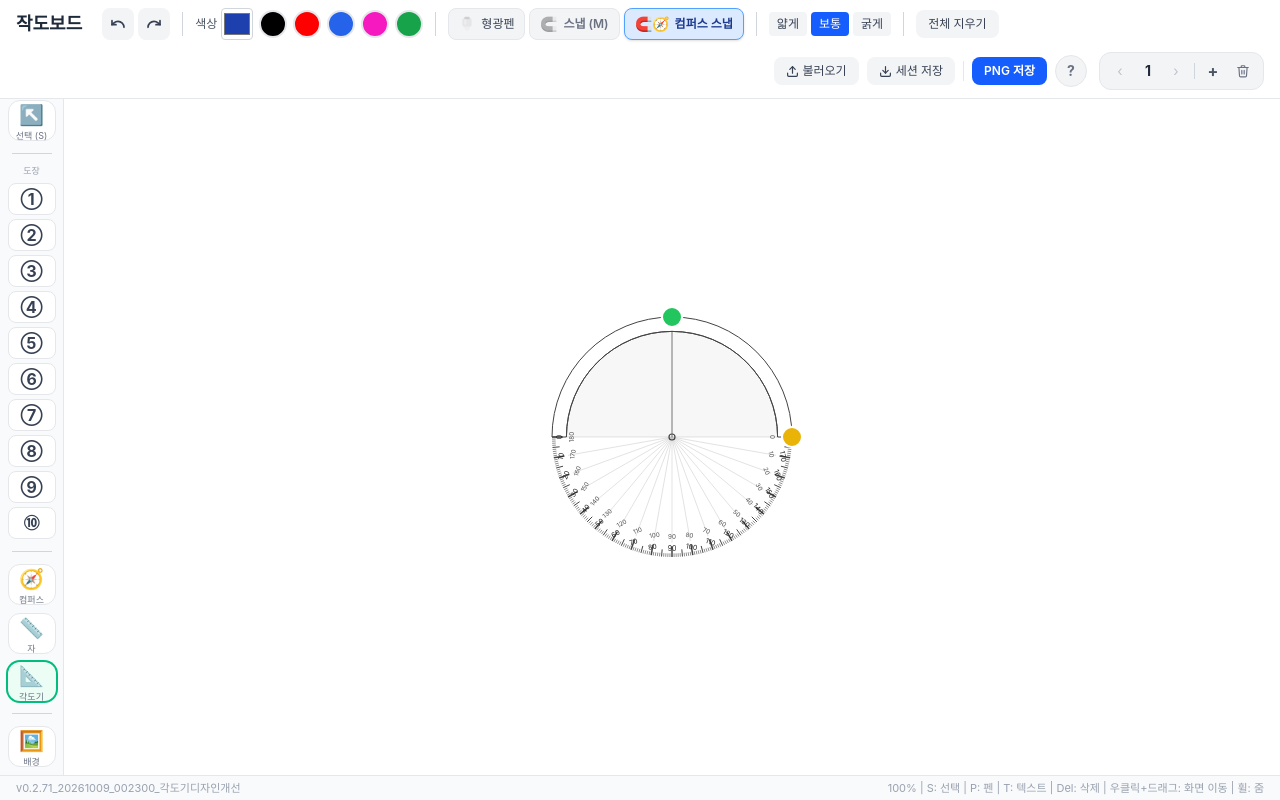
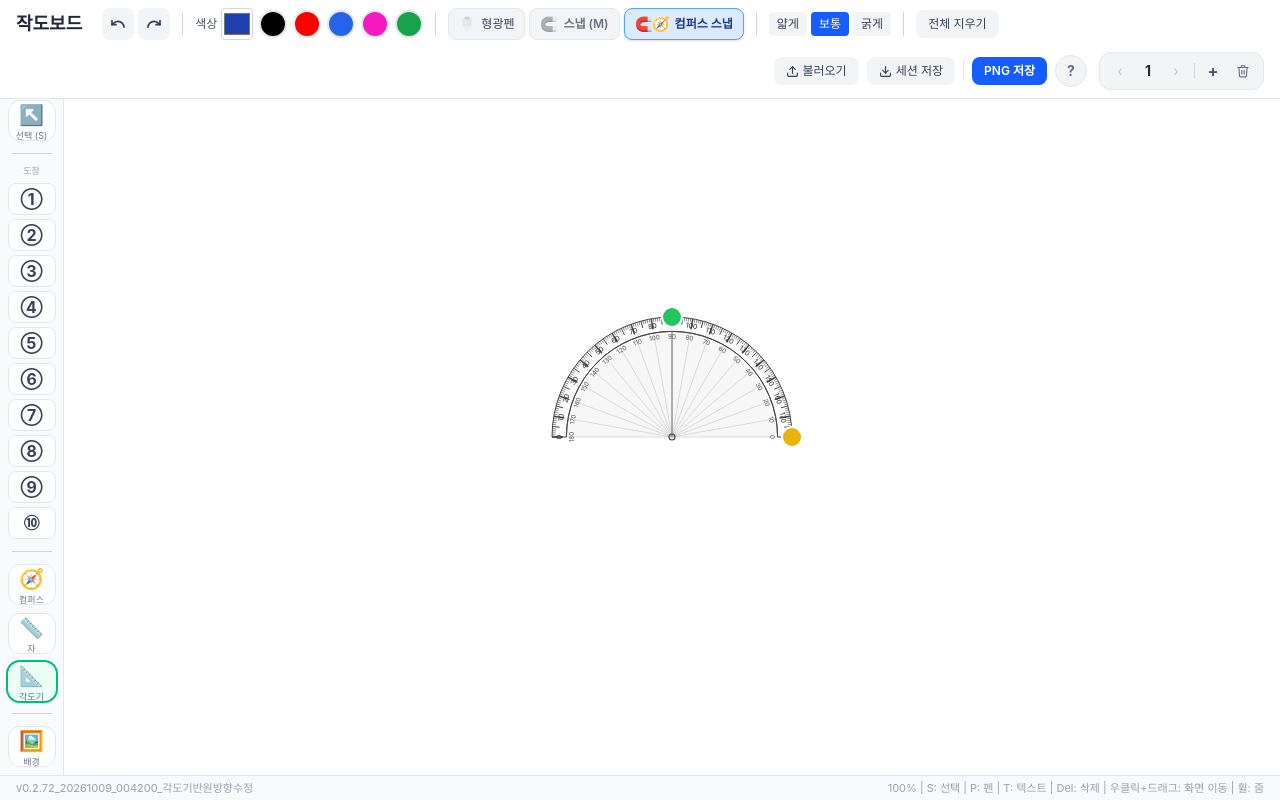
Before and after one commit to mathwawawa-dev/geometric_construction, a React (Vite) app: page / in a window 1280 px wide. Both pictures are taken after a click on the button "📐 각도기". Built offline with nearby package versions, Linux system fonts and the light colour scheme.

Commit message:
v0.2.72_20261009_004200_각도기반원방향수정

```diff
--- a/src/App.jsx
+++ b/src/App.jsx
@@ -17,7 +17,7 @@ if (typeof window !== 'undefined') {
   };
 }
 
-const VERSION = 'v0.2.71_20261009_002300_각도기디자인개선'
+const VERSION = 'v0.2.72_20261009_004200_각도기반원방향수정'
 
 export default function App() {
   const canvasRef = useRef(null)
--- a/src/components/ProtractorTool.jsx
+++ b/src/components/ProtractorTool.jsx
@@ -70,15 +70,18 @@ export default function ProtractorTool({ protractor, setProtractor, onInteractio
 
   const degAngle = angle * (180 / Math.PI)
 
-  // 바깥 반경 (눈금 시작), 안쪽 반경 (반원 호 띠)
   const R_outer = radius
   const R_inner = radius * 0.88  // 눈금 띠 안쪽
 
-  // 눈금 배열 0~180
   const ticks = Array.from({ length: 181 }, (_, i) => i)
+  const radialLines = [10,20,30,40,50,60,70,80,90,100,110,120,130,140,150,160,170]
 
-  // 10도 단위 방사선 (사진처럼 중심에서 뻗는 선)
-  const radialLines = [10,20,30,40,50,60,70,80,90,100,110,120,130,140,150,160,170]
+  // SVG는 Y가 아래로 증가 → 반원 위쪽은 cy - r*sin(θ)
+  // tickRad: i=0 → left(π), i=90 → top(π/2), i=180 → right(0)
+  const aX = (r, tickRad) => cx + r * Math.cos(tickRad)
+  const aY = (r, tickRad) => cy - r * Math.sin(tickRad)  // ← 핵심: 마이너스
+
+  const labelDegrees = [0,10,20,30,40,50,60,70,80,90,100,110,120,130,140,150,160,170,180]
 
   return (
     <svg
@@ -92,14 +95,14 @@ export default function ProtractorTool({ protractor, setProtractor, onInteractio
         onMouseDown={onPointerDown('center')}
         onTouchStart={onPointerDown('center')}
       >
-        {/* 반원 내부 채우기 (연한 회색 배경) */}
+        {/* 반원 내부 채우기 (호=위쪽, 직선=아래 기준선) */}
         <path
           d={`M ${cx - R_outer} ${cy} A ${R_outer} ${R_outer} 0 0 1 ${cx + R_outer} ${cy} Z`}
           fill="rgba(245, 245, 245, 0.75)"
           stroke="none"
         />
 
-        {/* 바깥 반원 호 (눈금 띠) — 두꺼운 흰 채움 띠 */}
+        {/* 눈금 띠 (바깥호 + 안쪽호 사이 흰 띠) */}
         <path
           d={`M ${cx - R_outer} ${cy} A ${R_outer} ${R_outer} 0 0 1 ${cx + R_outer} ${cy}
               L ${cx + R_inner} ${cy} A ${R_inner} ${R_inner} 0 0 0 ${cx - R_inner} ${cy} Z`}
@@ -108,58 +111,50 @@ export default function ProtractorTool({ protractor, setProtractor, onInteractio
           strokeWidth="1"
         />
 
-        {/* 10도 단위 방사선 (중심에서 R_inner까지) */}
+        {/* 10도 단위 방사선 (중심 → R_inner) */}
         {radialLines.map((deg) => {
-          const rad = Math.PI - (deg * Math.PI) / 180
-          const x2 = cx + R_inner * Math.cos(rad)
-          const y2 = cy + R_inner * Math.sin(rad)
+          const tickRad = Math.PI - (deg * Math.PI) / 180
           return (
-            <line key={deg} x1={cx} y1={cy} x2={x2} y2={y2}
-              stroke="#bbb" strokeWidth="0.7" opacity="0.6"
+            <line key={deg}
+              x1={cx} y1={cy}
+              x2={aX(R_inner, tickRad)} y2={aY(R_inner, tickRad)}
+              stroke="#bbb" strokeWidth="0.7" opacity="0.7"
             />
           )
         })}
 
-        {/* 기준선 (지름) */}
+        {/* 기준 지름 수평선 */}
         <line x1={cx - R_inner} y1={cy} x2={cx + R_inner} y2={cy}
-          stroke="#bbb" strokeWidth="0.7" opacity="0.6"
+          stroke="#bbb" strokeWidth="0.7" opacity="0.7"
         />
 
-        {/* 눈금 (바깥호에 새기기) */}
+        {/* 눈금 (바깥에서 안쪽으로) */}
         {ticks.map((i) => {
           const tickRad = Math.PI - (i * Math.PI) / 180
           const is10 = i % 10 === 0
           const is5  = i % 5 === 0
-          const is1  = !is5
-
-          // 눈금 길이
           const tickLen = is10 ? R_outer * 0.09 : is5 ? R_outer * 0.06 : R_outer * 0.03
-
-          const x1 = cx + R_outer * Math.cos(tickRad)
-          const y1 = cy + R_outer * Math.sin(tickRad)
-          const x2 = cx + (R_outer - tickLen) * Math.cos(tickRad)
-          const y2 = cy + (R_outer - tickLen) * Math.sin(tickRad)
           return (
-            <line key={i} x1={x1} y1={y1} x2={x2} y2={y2}
+            <line key={i}
+              x1={aX(R_outer, tickRad)}          y1={aY(R_outer, tickRad)}
+              x2={aX(R_outer - tickLen, tickRad)} y2={aY(R_outer - tickLen, tickRad)}
               stroke="#444"
               strokeWidth={is10 ? 1.5 : is5 ? 1 : 0.6}
             />
           )
         })}
 
-        {/* 숫자 레이블 — 외측(0~180) */}
-        {[0,10,20,30,40,50,60,70,80,90,100,110,120,130,140,150,160,170,180].map((deg) => {
+        {/* 바깥쪽 숫자 (오른쪽=0°, 왼쪽=180°) */}
+        {labelDegrees.map((deg) => {
           const tickRad = Math.PI - (deg * Math.PI) / 180
-          const labelR = R_outer - R_outer * 0.065
-          const lx = cx + labelR * Math.cos(tickRad)
-          const ly = cy + labelR * Math.sin(tickRad)
-          // 텍스트를 반지름 방향 기준 회전 (읽기 쉽게)
-          const rotDeg = (Math.PI - tickRad) * (180 / Math.PI) - 90
+          const lx = aX(R_outer - R_outer * 0.065, tickRad)
+          const ly = aY(R_outer - R_outer * 0.065, tickRad)
+          // 반지름 방향으로 세워서 읽히도록 회전
+          const rotDeg = deg - 90
           return (
             <text key={`out-${deg}`} x={lx} y={ly}
               textAnchor="middle" dominantBaseline="middle"
               fontSize={R_outer * 0.058}
-              fontWeight="normal"
               fill="#222"
               transform={`rotate(${rotDeg}, ${lx}, ${ly})`}
               style={{ userSelect: 'none', pointerEvents: 'none' }}
@@ -169,19 +164,17 @@ export default function ProtractorTool({ protractor, setProtractor, onInteractio
           )
         })}
 
-        {/* 숫자 레이블 — 내측(180~0, 사진의 안쪽 숫자) */}
-        {[0,10,20,30,40,50,60,70,80,90,100,110,120,130,140,150,160,170,180].map((deg) => {
+        {/* 안쪽 숫자 (반대 방향 스케일: 오른쪽=180°, 왼쪽=0°) */}
+        {labelDegrees.map((deg) => {
           const innerDeg = 180 - deg
           const tickRad = Math.PI - (deg * Math.PI) / 180
-          const labelR = R_outer - R_outer * 0.165
-          const lx = cx + labelR * Math.cos(tickRad)
-          const ly = cy + labelR * Math.sin(tickRad)
-          const rotDeg = (Math.PI - tickRad) * (180 / Math.PI) - 90
+          const lx = aX(R_outer - R_outer * 0.165, tickRad)
+          const ly = aY(R_outer - R_outer * 0.165, tickRad)
+          const rotDeg = deg - 90
           return (
             <text key={`in-${deg}`} x={lx} y={ly}
               textAnchor="middle" dominantBaseline="middle"
               fontSize={R_outer * 0.052}
-              fontWeight="normal"
               fill="#555"
               transform={`rotate(${rotDeg}, ${lx}, ${ly})`}
               style={{ userSelect: 'none', pointerEvents: 'none' }}
@@ -194,17 +187,16 @@ export default function ProtractorTool({ protractor, setProtractor, onInteractio
         {/* 내측 반원 테두리 */}
         <path
           d={`M ${cx - R_inner} ${cy} A ${R_inner} ${R_inner} 0 0 1 ${cx + R_inner} ${cy}`}
-          fill="none"
-          stroke="#444"
-          strokeWidth="1"
+          fill="none" stroke="#444" strokeWidth="1"
         />
 
-        {/* 중앙 기준점 작은 원 */}
-        <circle cx={cx} cy={cy} r={radius * 0.025} fill="none" stroke="#444" strokeWidth="1.2" />
-        {/* 중앙 수직선 */}
+        {/* 중앙 수직선 (90° 기준선) */}
         <line x1={cx} y1={cy - R_inner} x2={cx} y2={cy}
           stroke="#555" strokeWidth="0.8"
         />
+
+        {/* 중앙 기준점 원 */}
+        <circle cx={cx} cy={cy} r={radius * 0.025} fill="none" stroke="#444" strokeWidth="1.2" />
       </g>
 
       {/* 회전 핸들 */}
```
Also changed, not shown: 작도보드_실행.html (+3 -3 lines), 1 other file (tests, documents, lock files or other folders).
